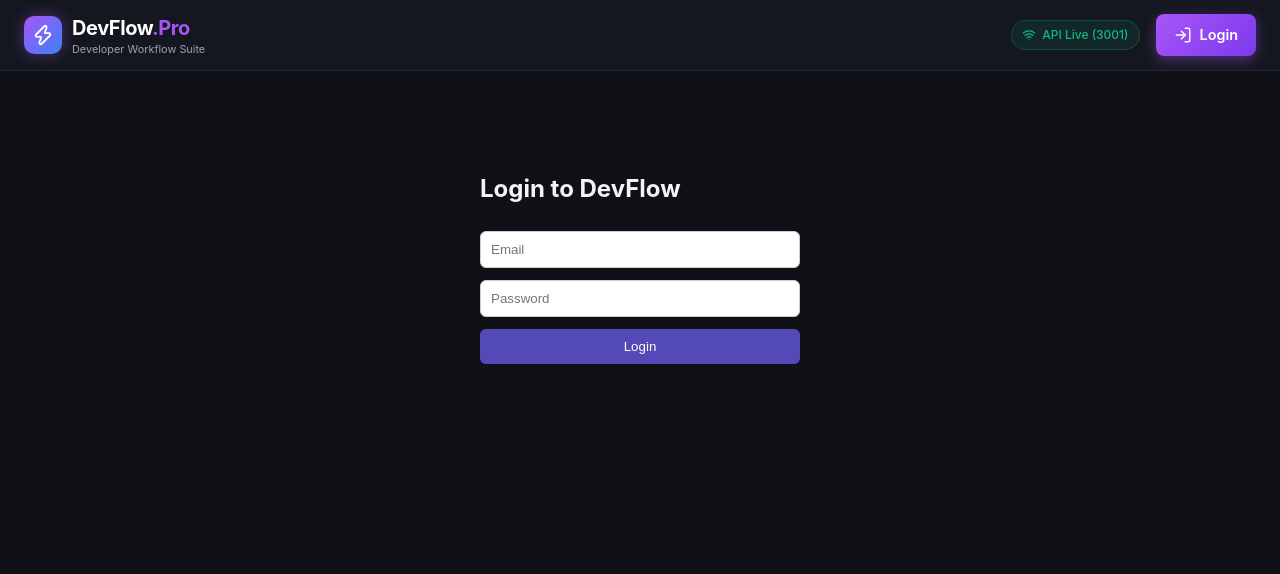
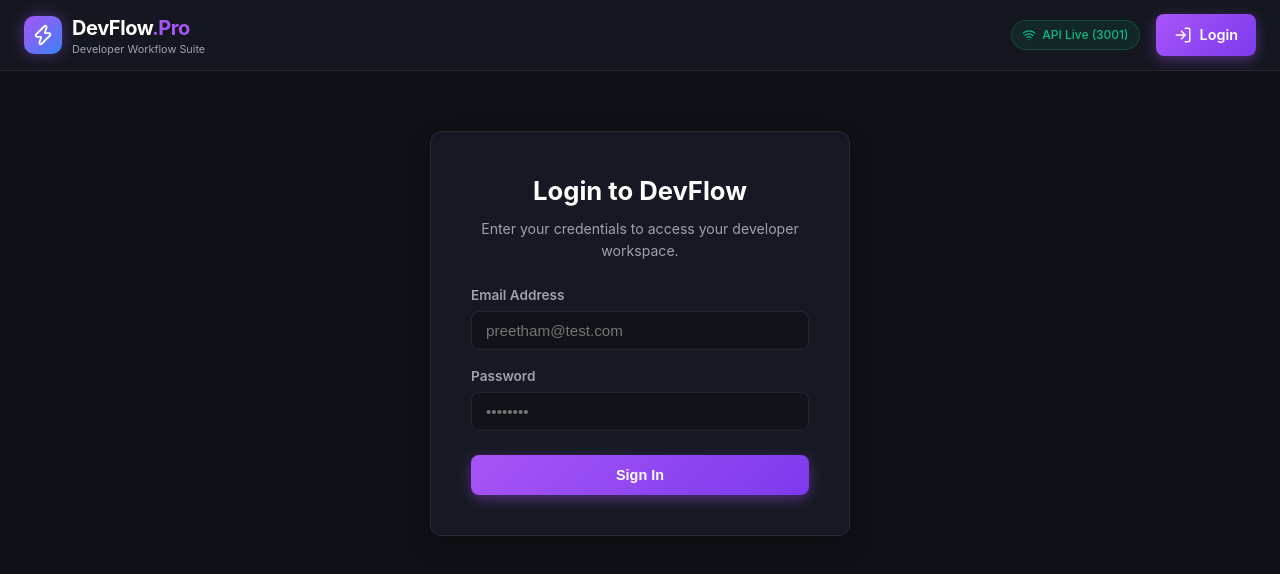
Before and after one commit to Shashankcodelover/Devflow-Pro, a React (Vite) app in the folder devflow-pro/: page /login in a window 1280 px wide. Shown: the top 574 px of the page. Built offline with nearby package versions, Linux system fonts and the light colour scheme.

Commit message:
feat(frontend): update Login page authentication flow and token storage

```diff
--- a/devflow-pro/src/pages/Login.tsx
+++ b/devflow-pro/src/pages/Login.tsx
@@ -5,37 +5,109 @@ function Login() {
   const [email, setEmail] = useState('')
   const [password, setPassword] = useState('')
   const [error, setError] = useState('')
+  const [loading, setLoading] = useState(false)
   const navigate = useNavigate()
 
-  function handleLogin(): void {
+  async function handleLogin(e?: React.FormEvent): Promise<void> {
+    if (e) e.preventDefault()
     if (!email || !password) {
       setError('Please enter email and password')
       return
     }
+
+    setError('')
+    setLoading(true)
+
+    try {
+      // Try login against backend API
+      const res = await fetch('http://localhost:3001/api/auth/login', {
+        method: 'POST',
+        headers: { 'Content-Type': 'application/json' },
+        body: JSON.stringify({ email, password })
+      })
+
+      const json = await res.json()
+
+      if (res.ok && json.success && json.data?.accessToken) {
+        localStorage.setItem('accessToken', json.data.accessToken)
+        localStorage.setItem('user', JSON.stringify(json.data.user))
         localStorage.setItem('isLoggedIn', 'true')
+        navigate('/')
+        return
+      } else {
+        setError(json.error || 'Login failed')
+      }
+    } catch {
+      console.warn('Backend offline, defaulting to local login session')
+    }
+
+    // Local fallback for offline dev
+    localStorage.setItem('isLoggedIn', 'true')
+    setLoading(false)
     navigate('/')
   }
 
   return (
-    <div style={{ padding: '40px', maxWidth: '400px', margin: '60px auto' }}>
-      <h2>Login to DevFlow</h2>
-      {error && <p style={{ color: 'red', fontSize: '13px' }}>{error}</p>}
-      <div style={{ display: 'flex', flexDirection: 'column', gap: '12px', marginTop: '24px' }}>
+    <div className="glass-panel" style={{ padding: '40px', maxWidth: '420px', margin: '60px auto' }}>
+      <h2 style={{ color: '#fff', fontSize: '1.6rem', fontWeight: 700, textAlign: 'center', marginBottom: '8px' }}>
+        Login to DevFlow
+      </h2>
+      <p style={{ color: '#9ca3af', fontSize: '0.88rem', textAlign: 'center', marginBottom: '24px' }}>
+        Enter your credentials to access your developer workspace.
+      </p>
+
+      {error && (
+        <div style={{
+          padding: '10px 14px',
+          borderRadius: '8px',
+          background: 'rgba(244, 63, 94, 0.15)',
+          border: '1px solid rgba(244, 63, 94, 0.3)',
+          color: '#f43f5e',
+          fontSize: '0.85rem',
+          marginBottom: '16px'
+        }}>
+          {error}
+        </div>
+      )}
+
+      <form onSubmit={handleLogin} style={{ display: 'flex', flexDirection: 'column', gap: '16px' }}>
+        <div>
+          <label style={{ display: 'block', fontSize: '0.85rem', fontWeight: 600, color: '#9ca3af', marginBottom: '6px' }}>
+            Email Address
+          </label>
           <input
-          type="email" placeholder="Email" value={email}
+            type="email"
+            placeholder="preetham@test.com"
+            value={email}
             onChange={e => setEmail(e.target.value)}
-          style={{ padding: '10px', borderRadius: '6px', border: '1px solid #ccc' }}
+            className="input-field"
+            required
           />
+        </div>
+
+        <div>
+          <label style={{ display: 'block', fontSize: '0.85rem', fontWeight: 600, color: '#9ca3af', marginBottom: '6px' }}>
+            Password
+          </label>
           <input
-          type="password" placeholder="Password" value={password}
+            type="password"
+            placeholder="••••••••"
+            value={password}
             onChange={e => setPassword(e.target.value)}
-          style={{ padding: '10px', borderRadius: '6px', border: '1px solid #ccc' }}
+            className="input-field"
+            required
           />
-        <button onClick={handleLogin}
-          style={{ padding: '10px', background: '#534AB7', color: 'white', border: 'none', borderRadius: '6px', cursor: 'pointer' }}>
-          Login
+        </div>
+
+        <button
+          type="submit"
+          disabled={loading}
+          className="btn btn-primary"
+          style={{ width: '100%', justifyContent: 'center', padding: '12px', marginTop: '8px' }}
+        >
+          {loading ? 'Logging in...' : 'Sign In'}
         </button>
-      </div>
+      </form>
     </div>
   )
 }
```
Lines whose indentation alone changed are shown as unchanged.
